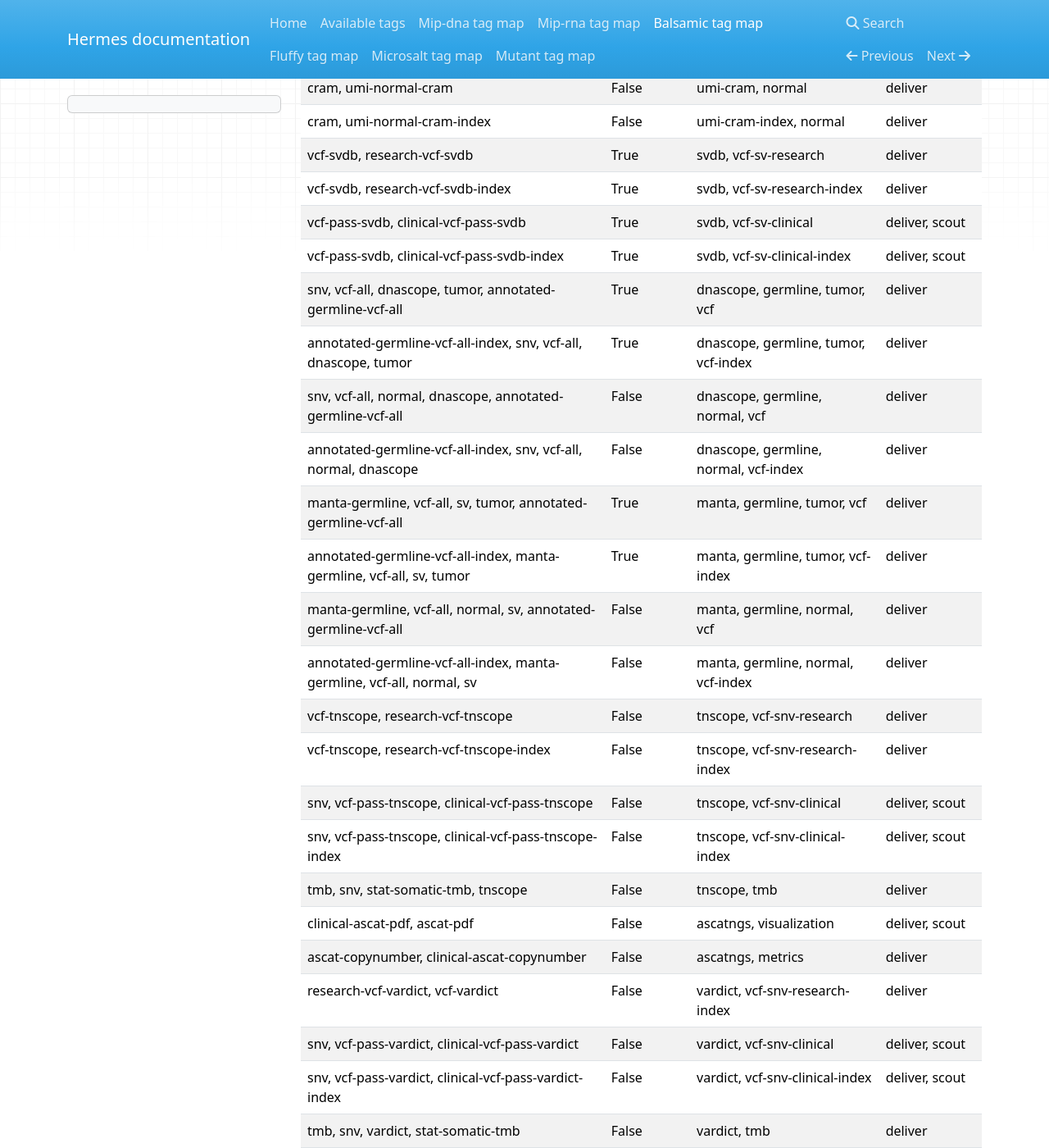
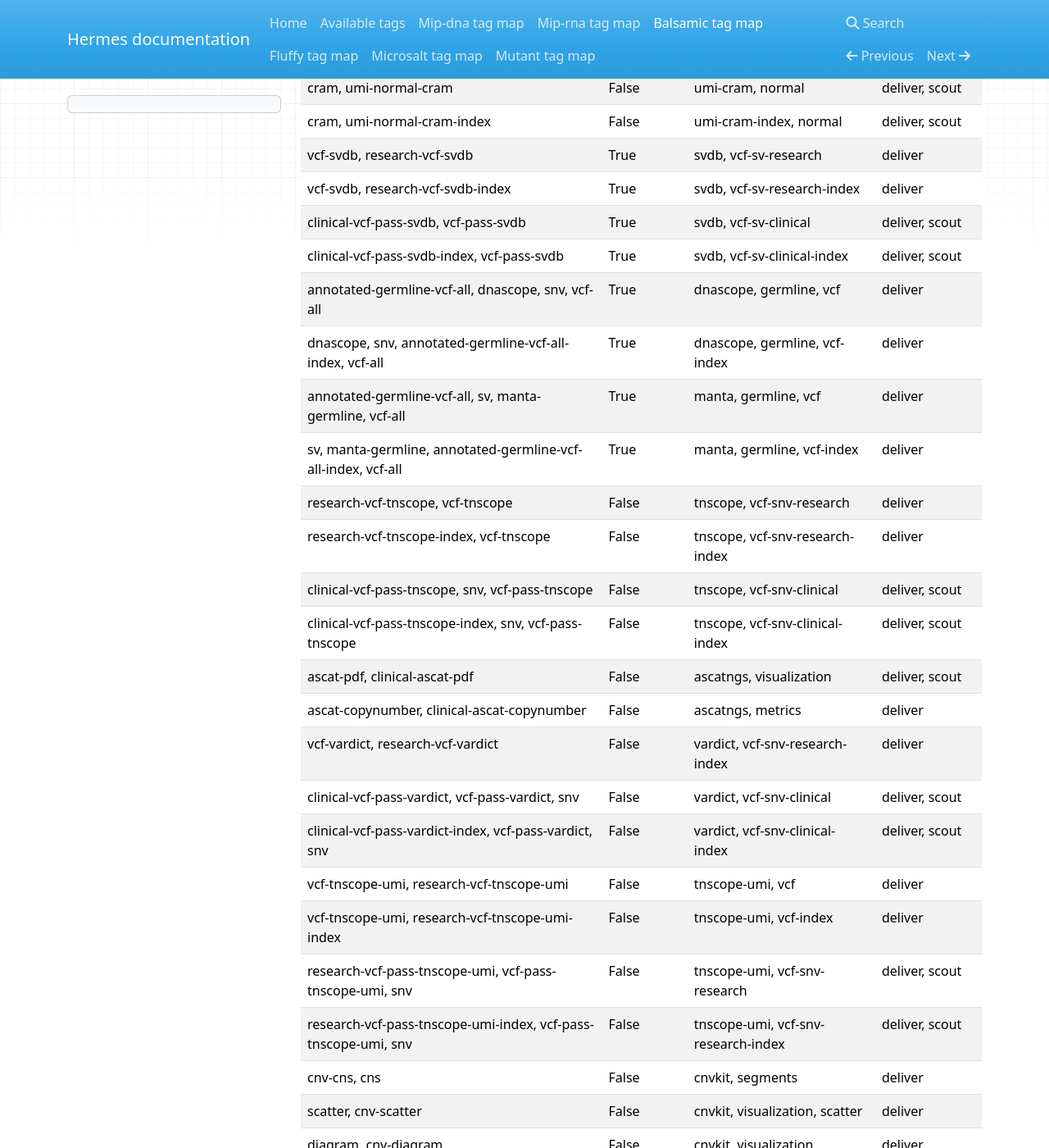
Before and after one commit to Clinical-Genomics/hermes, an MkDocs documentation site: the page built from docs/balsamic_map.md, in a window 1280 px wide and 1400 px high, scrolled down 610 px. Shown: the whole window at 82% size. Built offline with MkDocs 1.6.1, drawn with Linux system fonts in a browser that asks for light colours; nearby versions of some CDN libraries; some of the changed text lies outside the part shown.

Commit message:
update tag names/descriptions

```diff
--- a/docs/balsamic_map.md
+++ b/docs/balsamic_map.md
@@ -1,49 +1,43 @@
-| Balsamic tags                                                         | Mandatory   | HK tags                               | Used by               |
-|-----------------------------------------------------------------------|-------------|---------------------------------------|-----------------------|
-| balsamic-config                                                       | True        | balsamic-config                       | audit, cg             |
-| balsamic-report                                                       | True        | balsamic-report                       | audit                 |
-| balsamic-dag                                                          | True        | balsamic-dag                          | audit                 |
-| yaml, qc-metrics-yaml                                                 | True        | qc-metrics                            | audit, cg, vogue      |
-| multiqc-html, html                                                    | True        | multiqc-html                          | audit, deliver, scout |
-| multiqc-json, json                                                    | True        | multiqc-json                          | audit                 |
-| cram, tumor-cram                                                      | True        | tumor, cram                           | deliver, scout        |
-| cram, tumor-cram-index                                                | True        | tumor, cram-index                     | deliver, scout        |
-| cram, normal-cram                                                     | False       | normal, cram                          | deliver, scout        |
-| cram, normal-cram-index                                               | False       | normal, cram-index                    | deliver, scout        |
-| cram, umi-tumor-cram                                                  | False       | umi-cram, tumor                       | deliver               |
-| cram, umi-tumor-cram-index                                            | False       | umi-cram-index, tumor                 | deliver               |
-| cram, umi-normal-cram                                                 | False       | umi-cram, normal                      | deliver               |
-| cram, umi-normal-cram-index                                           | False       | umi-cram-index, normal                | deliver               |
-| vcf-svdb, research-vcf-svdb                                           | True        | svdb, vcf-sv-research                 | deliver               |
-| vcf-svdb, research-vcf-svdb-index                                     | True        | svdb, vcf-sv-research-index           | deliver               |
-| vcf-pass-svdb, clinical-vcf-pass-svdb                                 | True        | svdb, vcf-sv-clinical                 | deliver, scout        |
-| vcf-pass-svdb, clinical-vcf-pass-svdb-index                           | True        | svdb, vcf-sv-clinical-index           | deliver, scout        |
-| snv, vcf-all, dnascope, tumor, annotated-germline-vcf-all             | True        | dnascope, germline, tumor, vcf        | deliver               |
-| annotated-germline-vcf-all-index, snv, vcf-all, dnascope, tumor       | True        | dnascope, germline, tumor, vcf-index  | deliver               |
-| snv, vcf-all, normal, dnascope, annotated-germline-vcf-all            | False       | dnascope, germline, normal, vcf       | deliver               |
-| annotated-germline-vcf-all-index, snv, vcf-all, normal, dnascope      | False       | dnascope, germline, normal, vcf-index | deliver               |
-| manta-germline, vcf-all, sv, tumor, annotated-germline-vcf-all        | True        | manta, germline, tumor, vcf           | deliver               |
-| annotated-germline-vcf-all-index, manta-germline, vcf-all, sv, tumor  | True        | manta, germline, tumor, vcf-index     | deliver               |
-| manta-germline, vcf-all, normal, sv, annotated-germline-vcf-all       | False       | manta, germline, normal, vcf          | deliver               |
-| annotated-germline-vcf-all-index, manta-germline, vcf-all, normal, sv | False       | manta, germline, normal, vcf-index    | deliver               |
-| vcf-tnscope, research-vcf-tnscope                                     | False       | tnscope, vcf-snv-research             | deliver               |
-| vcf-tnscope, research-vcf-tnscope-index                               | False       | tnscope, vcf-snv-research-index       | deliver               |
-| snv, vcf-pass-tnscope, clinical-vcf-pass-tnscope                      | False       | tnscope, vcf-snv-clinical             | deliver, scout        |
-| snv, vcf-pass-tnscope, clinical-vcf-pass-tnscope-index                | False       | tnscope, vcf-snv-clinical-index       | deliver, scout        |
-| tmb, snv, stat-somatic-tmb, tnscope                                   | False       | tnscope, tmb                          | deliver               |
-| clinical-ascat-pdf, ascat-pdf                                         | False       | ascatngs, visualization               | deliver, scout        |
-| ascat-copynumber, clinical-ascat-copynumber                           | False       | ascatngs, metrics                     | deliver               |
-| research-vcf-vardict, vcf-vardict                                     | False       | vardict, vcf-snv-research-index       | deliver               |
-| snv, vcf-pass-vardict, clinical-vcf-pass-vardict                      | False       | vardict, vcf-snv-clinical             | deliver, scout        |
-| snv, vcf-pass-vardict, clinical-vcf-pass-vardict-index                | False       | vardict, vcf-snv-clinical-index       | deliver, scout        |
-| tmb, snv, vardict, stat-somatic-tmb                                   | False       | vardict, tmb                          | deliver               |
-| research-vcf-tnscope-umi, vcf-tnscope-umi                             | False       | tnscope-umi, vcf                      | deliver               |
-| research-vcf-tnscope-umi-index, vcf-tnscope-umi                       | False       | tnscope-umi, vcf-index                | deliver               |
-| snv, vcf-pass-tnscope-umi, research-vcf-pass-tnscope-umi              | False       | tnscope-umi, vcf-snv-research         | deliver               |
-| snv, vcf-pass-tnscope-umi, research-vcf-pass-tnscope-umi-index        | False       | tnscope-umi, vcf-snv-research-index   | deliver               |
-| tmb, snv, stat-somatic-tmb, tnscope-umi                               | False       | tnscope-umi, tmb                      | deliver               |
-| cns, cnv-cns                                                          | False       | cnvkit, segments                      | deliver               |
-| cnv-scatter, scatter                                                  | False       | cnvkit, visualization, scatter        | deliver               |
-| diagram, cnv-diagram                                                  | False       | cnvkit, visualization, diagram        | deliver               |
-| cnv-gene-metrics, gene-metrics                                        | False       | cnvkit, genes, metrics                | deliver               |
-| cgh-file, cnv-somatic-cgh-file                                        | False       | cnvkit, vcf2cytosure                  | deliver, scout        |
+| Balsamic tags                                                  | Mandatory   | HK tags                             | Used by               |
+|----------------------------------------------------------------|-------------|-------------------------------------|-----------------------|
+| balsamic-config                                                | True        | balsamic-config                     | audit, cg             |
+| balsamic-report                                                | True        | balsamic-report                     | audit                 |
+| balsamic-dag                                                   | True        | balsamic-dag                        | audit                 |
+| qc-metrics-yaml, yaml                                          | True        | qc-metrics                          | audit, cg, vogue      |
+| html, multiqc-html                                             | True        | multiqc-html                        | audit, deliver, scout |
+| multiqc-json, json                                             | True        | multiqc-json                        | audit                 |
+| tumor-cram, cram                                               | True        | tumor, cram                         | deliver, scout        |
+| cram, tumor-cram-index                                         | True        | tumor, cram-index                   | deliver, scout        |
+| cram, normal-cram                                              | False       | normal, cram                        | deliver, scout        |
+| normal-cram-index, cram                                        | False       | normal, cram-index                  | deliver, scout        |
+| umi-tumor-cram, cram                                           | False       | umi-cram, tumor                     | deliver, scout        |
+| cram, umi-tumor-cram-index                                     | False       | umi-cram-index, tumor               | deliver, scout        |
+| cram, umi-normal-cram                                          | False       | umi-cram, normal                    | deliver, scout        |
+| cram, umi-normal-cram-index                                    | False       | umi-cram-index, normal              | deliver, scout        |
+| vcf-svdb, research-vcf-svdb                                    | True        | svdb, vcf-sv-research               | deliver               |
+| vcf-svdb, research-vcf-svdb-index                              | True        | svdb, vcf-sv-research-index         | deliver               |
+| clinical-vcf-pass-svdb, vcf-pass-svdb                          | True        | svdb, vcf-sv-clinical               | deliver, scout        |
+| clinical-vcf-pass-svdb-index, vcf-pass-svdb                    | True        | svdb, vcf-sv-clinical-index         | deliver, scout        |
+| annotated-germline-vcf-all, dnascope, snv, vcf-all             | True        | dnascope, germline, vcf             | deliver               |
+| dnascope, snv, annotated-germline-vcf-all-index, vcf-all       | True        | dnascope, germline, vcf-index       | deliver               |
+| annotated-germline-vcf-all, sv, manta-germline, vcf-all        | True        | manta, germline, vcf                | deliver               |
+| sv, manta-germline, annotated-germline-vcf-all-index, vcf-all  | True        | manta, germline, vcf-index          | deliver               |
+| research-vcf-tnscope, vcf-tnscope                              | False       | tnscope, vcf-snv-research           | deliver               |
+| research-vcf-tnscope-index, vcf-tnscope                        | False       | tnscope, vcf-snv-research-index     | deliver               |
+| clinical-vcf-pass-tnscope, snv, vcf-pass-tnscope               | False       | tnscope, vcf-snv-clinical           | deliver, scout        |
+| clinical-vcf-pass-tnscope-index, snv, vcf-pass-tnscope         | False       | tnscope, vcf-snv-clinical-index     | deliver, scout        |
+| ascat-pdf, clinical-ascat-pdf                                  | False       | ascatngs, visualization             | deliver, scout        |
+| ascat-copynumber, clinical-ascat-copynumber                    | False       | ascatngs, metrics                   | deliver               |
+| vcf-vardict, research-vcf-vardict                              | False       | vardict, vcf-snv-research-index     | deliver               |
+| clinical-vcf-pass-vardict, vcf-pass-vardict, snv               | False       | vardict, vcf-snv-clinical           | deliver, scout        |
+| clinical-vcf-pass-vardict-index, vcf-pass-vardict, snv         | False       | vardict, vcf-snv-clinical-index     | deliver, scout        |
+| vcf-tnscope-umi, research-vcf-tnscope-umi                      | False       | tnscope-umi, vcf                    | deliver               |
+| vcf-tnscope-umi, research-vcf-tnscope-umi-index                | False       | tnscope-umi, vcf-index              | deliver               |
+| research-vcf-pass-tnscope-umi, vcf-pass-tnscope-umi, snv       | False       | tnscope-umi, vcf-snv-research       | deliver, scout        |
+| research-vcf-pass-tnscope-umi-index, vcf-pass-tnscope-umi, snv | False       | tnscope-umi, vcf-snv-research-index | deliver, scout        |
+| cnv-cns, cns                                                   | False       | cnvkit, segments                    | deliver               |
+| scatter, cnv-scatter                                           | False       | cnvkit, visualization, scatter      | deliver               |
+| diagram, cnv-diagram                                           | False       | cnvkit, visualization, diagram      | deliver               |
+| cnv-gene-metrics, gene-metrics                                 | False       | cnvkit, genes, metrics              | deliver               |
+| cgh-file, cnv-somatic-cgh-file                                 | False       | cnvkit, vcf2cytosure                | deliver, scout        |
+| clinical-rd-delly, rd-delly                                    | False       | delly, metrics                      | deliver               |
```
Also changed, not shown: docs/all_tags.md (+1 -0 lines), 1 other file.
